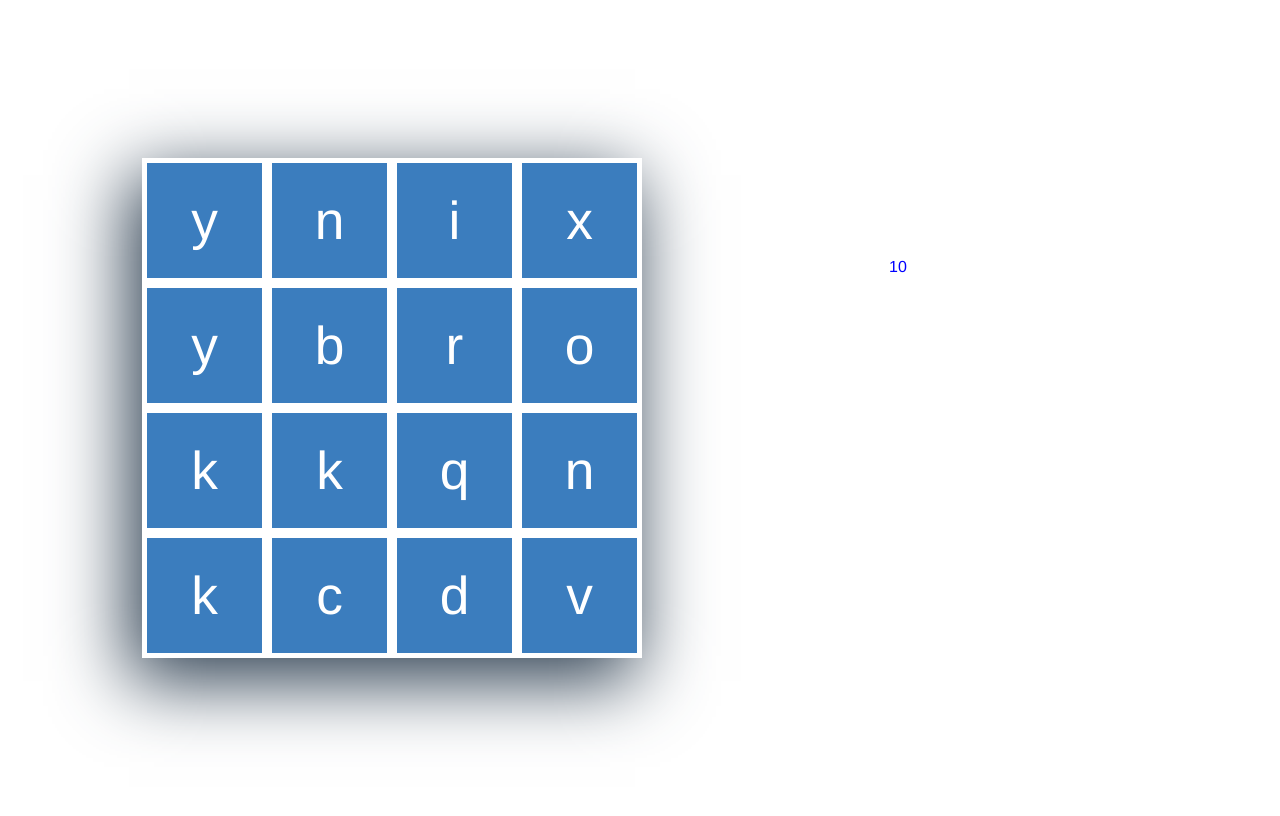
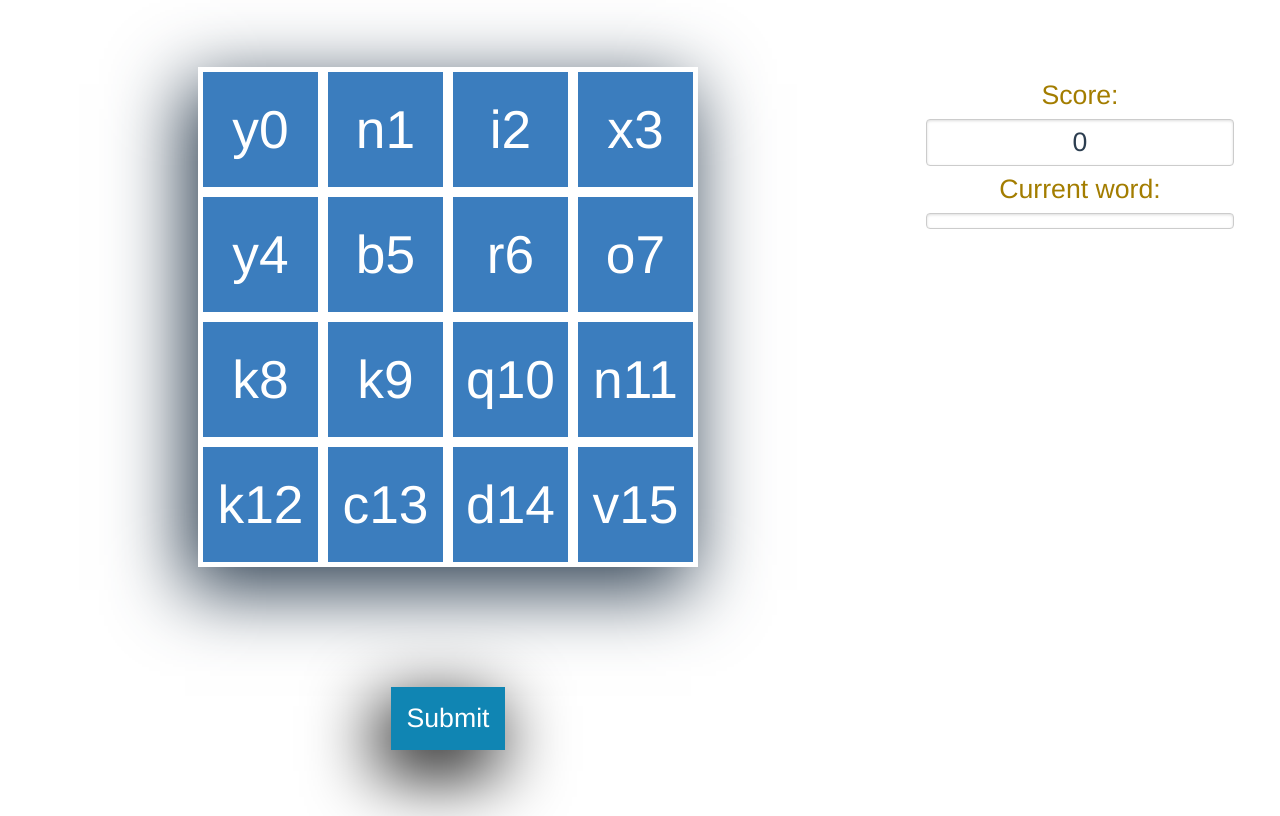
Before and after one commit to BartdeJong/Boggle, a Vue app in the folder webapplication/: page /game in a window 1280 px wide. Built offline with nearby package versions, Linux system fonts and the light colour scheme.

Commit message:
Bulten functionaliteit

```diff
--- a/webapplication/src/components/Board.vue
+++ b/webapplication/src/components/Board.vue
@@ -1,13 +1,6 @@
 <template>
   <div class="Board">
-    <die
-    v-for="i in 16"
-    :key="i"
-    class="die"
-    @hover="HoverWord()"
-    @add="AddLetter"
-    @remove="RemoveLetter"
-    ></die>
+    <die v-for="i in 16" :key="i" class="die" @hover="HoverWord()"></die>
   </div>
 </template>
 
@@ -33,25 +26,12 @@ export default {
   name: "Board",
   data() {
     return {
-      Size: 4,
-      Word: "",
+      Size: 4
     };
   },
   components: {
     Die
   },
-  methods: {
-      AddLetter(letter){
-          this.Word += letter;
-          console.log(this.Word);
-      },
-      RemoveLetter(letter){
-          this.Word = this.Word.replace(letter, "");
-          console.log(this.Word);
-      },
-      HoverWord(){
-          console.log("now following mouse");
-      }
-  }
+  methods: {}
 };
 </script>
--- a/webapplication/src/components/Die.vue
+++ b/webapplication/src/components/Die.vue
@@ -1,14 +1,12 @@
 <template>
   <div
-  @click="(selected) ? Remove() : Add()"
-  @mouseover="(selected) ? Remove() : Add()"
-  class="Die"
-  :style="{
-    backgroundColor: (selected) ? 'red' : '#3b7dbe',
+    @click="($store.getters.getDieSelected[dieNumber]) ? Remove() : Add()"
+    @resetDie="Remove()"
+    class="Die"
+    :style="{
+    backgroundColor: ($store.getters.getDieSelected[dieNumber]) ? 'red' : '#3b7dbe',
   }"
-  >
-  {{char}}
-  </div>
+  >{{char}}{{dieNumber}}</div>
 </template>
 
 <style lang="scss">
@@ -38,30 +36,42 @@
 </style>
 
 <script>
+import { mapGetters, mapMutations } from "vuex";
+
 export default {
   name: "Die",
   data() {
     return {
       char: "",
       selected: false,
+      dieNumber: 0,
     };
   },
   methods: {
-    Add(){
-      // this.$emit('hover');
-      this.$emit('add', this.char);
-      this.selected = !this.selected;
+    Add() {
+      if (
+        this.$store.getters.getAdjacencyList[this.dieNumber].includes(
+          this.$store.getters.getLastSelected
+        ) ||
+        this.$store.getters.getLastSelected == -1
+      ) {
+        this.$store.commit("AddLetter", this.char);
+        this.$store.commit("ChangeDieSelected", this.dieNumber);
+        this.$store.commit("ChangeLastSelected", this.dieNumber);
+      }
     },
-    Remove(){
-      this.$emit('remove', this.char);
-      this.selected = !this.selected;
+    Remove() {
+      this.$store.commit("RemoveLetter", this.char);
+      this.$store.commit("ChangeDieSelected", this.dieNumber);
     },
-    Random(){
-      this.char = String.fromCharCode(Math.floor(Math.random() * 26) + 97)
-    }
+    Random() {
+      this.char = String.fromCharCode(Math.floor(Math.random() * 26) + 97);
+    },
   },
-  created(){
+  created() {
     this.Random();
+    this.dieNumber = this.$store.getters.getCreateDieNumber;
+    this.$store.commit("CreateDie");
   }
 };
 </script>
--- a/webapplication/src/store.ts
+++ b/webapplication/src/store.ts
@@ -5,12 +5,85 @@ Vue.use(Vuex);
 
 export default new Vuex.Store({
   state: {
-
+    score: 0,
+    createDieNumber: 0,
+    word: "",
+    savedWords: [],
+    lastSelected: -1,
+    dieSelected: [false, false, false, false, false, false, false, false, false, false, false, false, false, false, false, false],
+    adjacencyList: [
+      [1, 4, 5],
+      [0, 2, 4, 5, 6],
+      [1, 3, 5, 6, 7],
+      [2, 6, 7],
+      [0, 1, 5, 8, 9],
+      [0, 1, 2, 4, 6, 8, 9, 10],
+      [1, 2, 3, 5, 7, 9, 10, 11],
+      [2, 3, 6, 10, 11],
+      [4, 5, 9, 12, 13],
+      [4, 5, 6, 8, 10, 12, 13, 14],
+      [5, 6, 7, 9, 11, 13, 14, 15],
+      [6, 7, 10, 14, 15],
+      [8, 9, 13],
+      [8, 9, 10, 12, 14],
+      [9, 10, 11, 13, 15],
+      [10, 11, 14]
+    ]
   },
   mutations: {
+    AddLetter(state, letter) {
+      state.word += letter;
+      console.log(state.word);
+    },
+    RemoveLetter(state, letter) {
+      state.word = state.word.replace(letter, "");
+      console.log(state.word);
+    },
+    CreateDie(state) {
+      state.createDieNumber++;
+    },
+    ResetBoard(state) {
+      state.createDieNumber = 0;
+      state.lastSelected = -1;
+    },
+    SubmitWord(state) {
+      state.score += state.word.length;
 
+      state.lastSelected = -1;
+      state.word = "";
+    },
+    ResetWord(state) {
+      state.lastSelected = -1;
+      state.word = "";
+    },
+    ChangeLastSelected(state, dieNumber) {
+      state.lastSelected = dieNumber;
+    },
+    ChangeDieSelected(state, dieNumber) {
+      state.dieSelected[dieNumber] = !state.dieSelected[dieNumber];
+    }
   },
   actions: {
 
   },
-});
+  getters: {
+    getWord: state => {
+      return state.word;
+    },
+    getCreateDieNumber: state => {
+      return state.createDieNumber;
+    },
+    getAdjacencyList: state => {
+      return state.adjacencyList;
+    },
+    getLastSelected: state => {
+      return state.lastSelected;
+    },
+    getScore: state => {
+      return state.score;
+    },
+    getDieSelected: state => {
+      return state.dieSelected;
+    }
+  }
+})
--- a/webapplication/src/views/Game.vue
+++ b/webapplication/src/views/Game.vue
@@ -1,34 +1,73 @@
 <template>
-  <div class="Game">
+  <div class="game">
     <div class="field">
       <Board></Board>
-      <div class="words">
-        <div class="score">10</div>
-      </div>
+      <div @click="this.submit" class="submit">Submit</div>
+    </div>
+    <div class="words">
+      <div class="valueIdentifier">Score:</div>
+      <div class="value">{{ this.$store.getters.getScore }}</div>
+      <div class="valueIdentifier">Current word:</div>
+      <div class="value">{{ this.$store.getters.getWord }}</div>
     </div>
   </div>
 </template>
 
 <style lang="scss">
+.game {
+  display: flex;
+  flex-wrap: nowrap;
+}
 .field {
   display: flex;
   justify-content: center;
   align-items: center;
-  flex-wrap: wrap;
+  flex-wrap: nowrap;
+  flex-direction: column;
   width: 100vw;
   height: 100vh;
   float: left;
 }
 .words {
   display: flex;
+  flex-direction: column;
   justify-content: center;
   width: 40%;
   float: right;
   height: calc(100vh - 500px);
+  font-size: 20pt;
+  align-items: center;
+  .valueIdentifier {
+    color: rgb(163, 125, 0);
+    width: 30vw;
+  }
+  .value {
+    width: 80%;
+    margin: 8px 0;
+    display: inline-block;
+    border: 1px solid #ccc;
+    box-shadow: inset 0 1px 3px #ddd;
+    border-radius: 4px;
+    box-sizing: border-box;
+    padding-left: 12px;
+    padding-right: 12px;
+    padding-top: 7px;
+    padding-bottom: 7px;
+  }
 }
-.score {
-  color: blue;
+.submit {
+  box-shadow: -10px 20px 71px 3px black;
+  background-color: rgb(16, 133, 179);
+  color: white;
+  margin-top: 15vh;
+  padding: 2vh;
+  font-size: 20pt;
+  transition-duration: 0.5s;
 }
+.submit:hover {
+  transform: scale(1.2);
+}
+
 @media only screen and (max-width: 500px) {
   .field {
     width: 100%;
@@ -56,6 +95,12 @@ export default {
   components: {
     Die,
     Board
+  },
+  methods: {
+    submit() {
+      this.$store.commit("SubmitWord");
+      this.$emit("resetDie");
+    }
   }
 };
 </script>
```
Also changed, not shown: webapplication/src/App.vue (+5 -6 lines), 1 other file (tests, documents, lock files or other folders).
